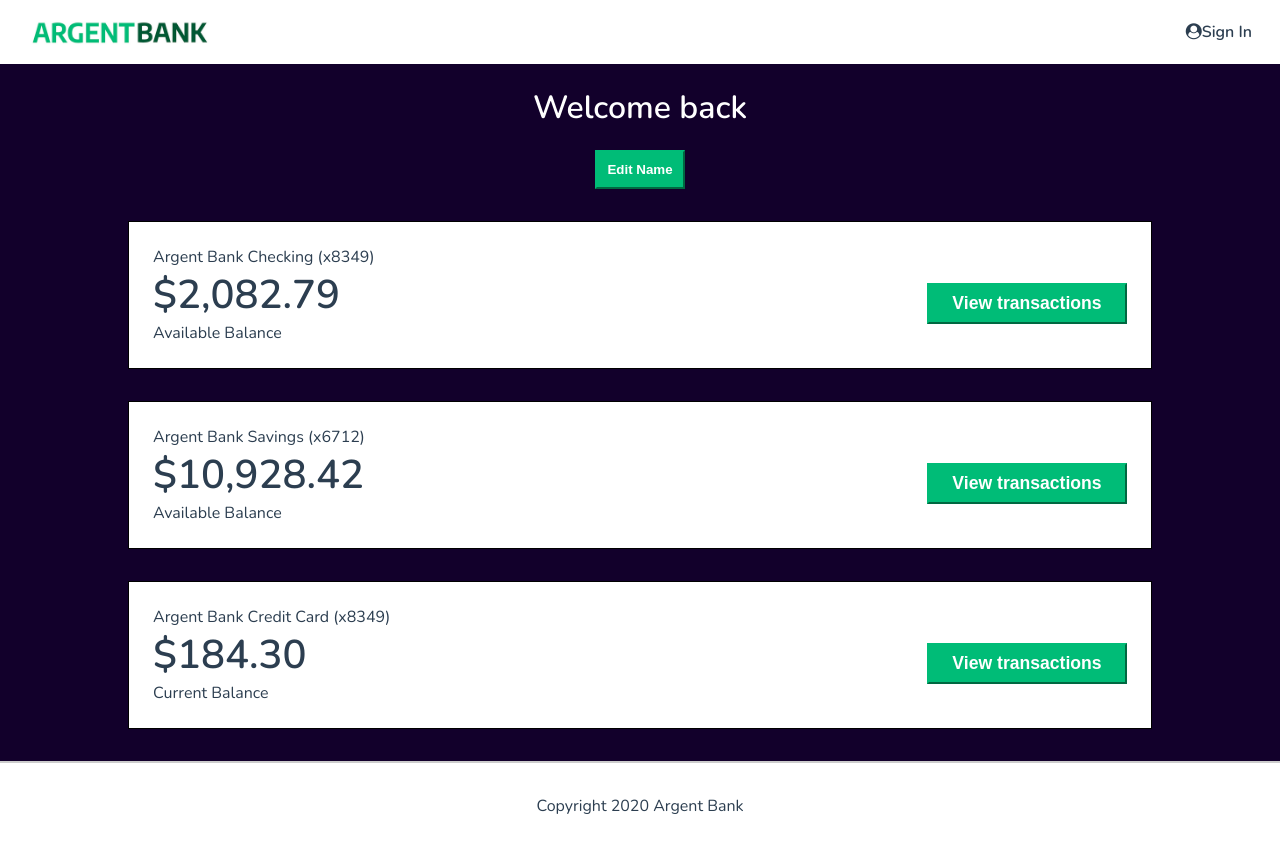
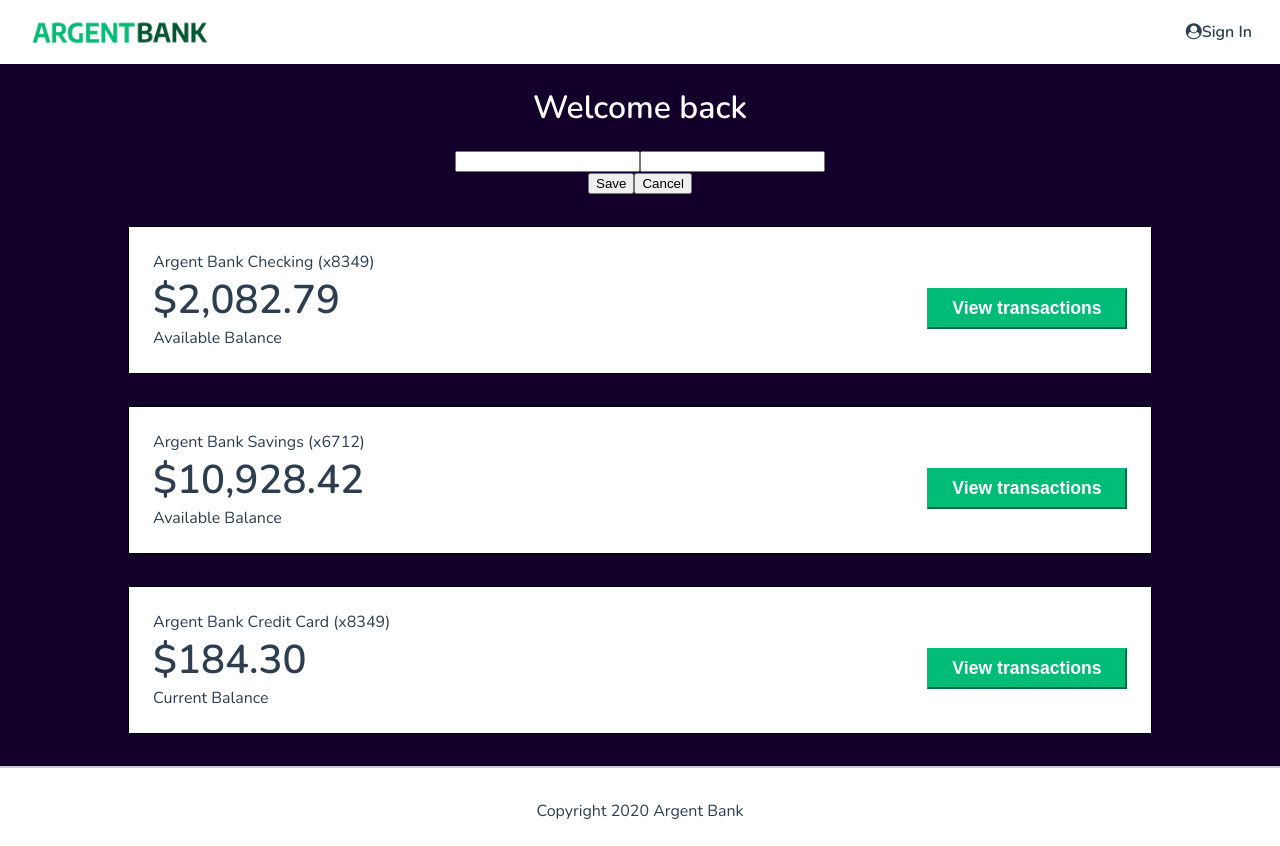
Before and after one commit to Maximecat/Maximecat_13_10092023, a React (Create React App) app: page /profil in a window 1280 px wide. Both pictures are taken after a click on the button "Edit Name". Built offline with nearby package versions, Linux system fonts and the light colour scheme; no server answers.

Commit message:
HeaderUser componant, add displayForm onclick edit

```diff
--- a/src/components/HeaderUser/HeaderUser.jsx
+++ b/src/components/HeaderUser/HeaderUser.jsx
@@ -1,11 +1,44 @@
+import { useState } from 'react';
 import './HeaderUser.css';
 
 function HeaderUser({ firstname, lastname }) {
+    const [displayForm, setDisplayForm] = useState(false)
+
+    const editOrCancel = (e) => {
+        setDisplayForm(!displayForm)
+        // console.log(firstname, lastname);
+        console.log(displayForm);
+    }
+
+    const saveNewName = (e) => {
+        console.log("Nouveau nom et prénom sauvegarder");
+    }
+
     return (
-        <div className="header">
-            <h1>Welcome back<br />{firstname + ' ' + lastname}</h1>
-            <button className="edit-button">Edit Name</button>
-        </div>
+        <>
+            <div className="header">
+                {
+                    displayForm ?
+                        <>
+                            <h1>Welcome back</h1>
+                            <form className='forminputs-section'>
+                                <input type="text" id="firstname" placeholder={firstname} />
+                                <input type="text" id="lastname" placeholder={lastname} />
+                            </form>
+                            <div className='formbuttons-section'>
+                                <button onClick={saveNewName}>Save</button>
+                                <button onClick={editOrCancel}>Cancel</button>
+                            </div>
+                        </>
+                        :
+                        <>
+                            <h1>Welcome back<br />{firstname + ' ' + lastname}</h1>
+                            <button className="edit-button" onClick={editOrCancel} >Edit Name</button>
+                        </>
+
+                }
+            </div>
+        </>
     );
 }
 
```
